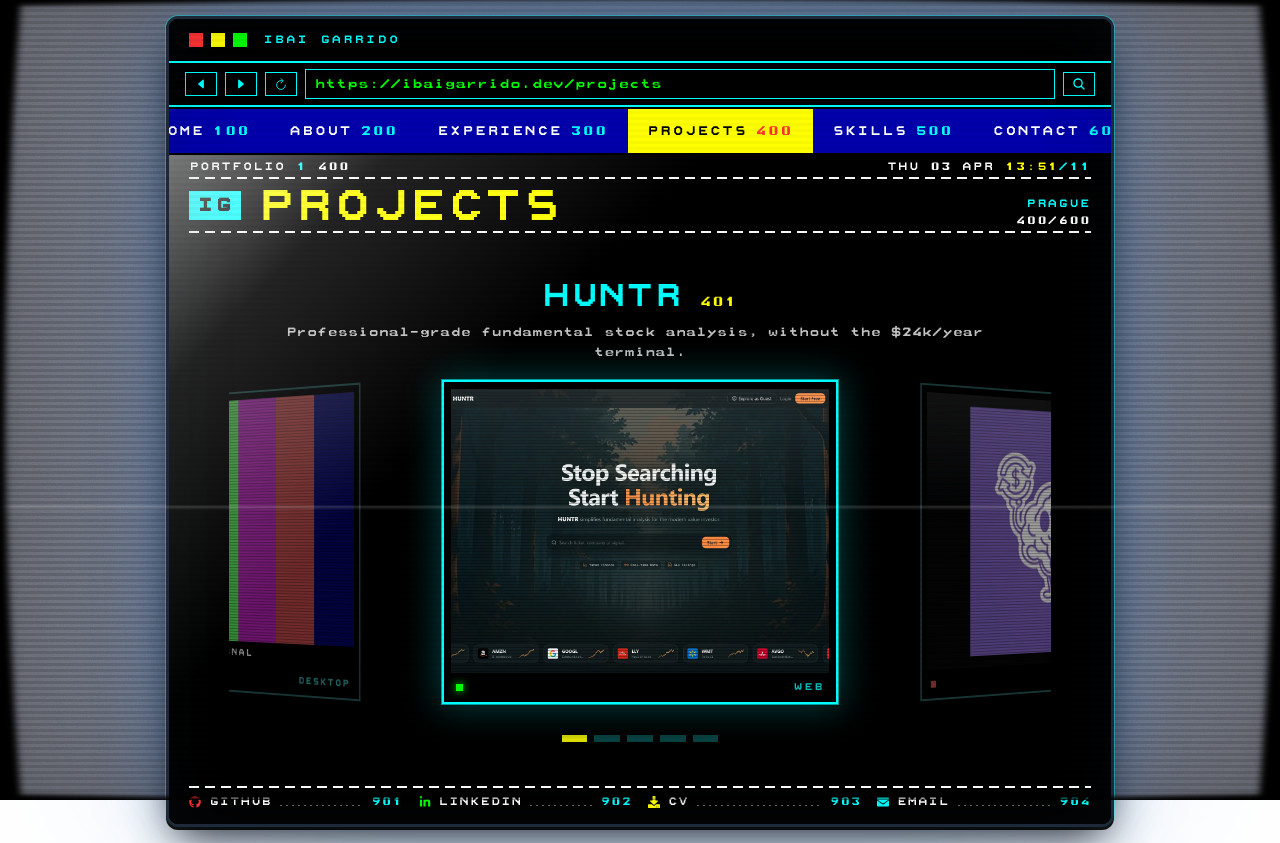
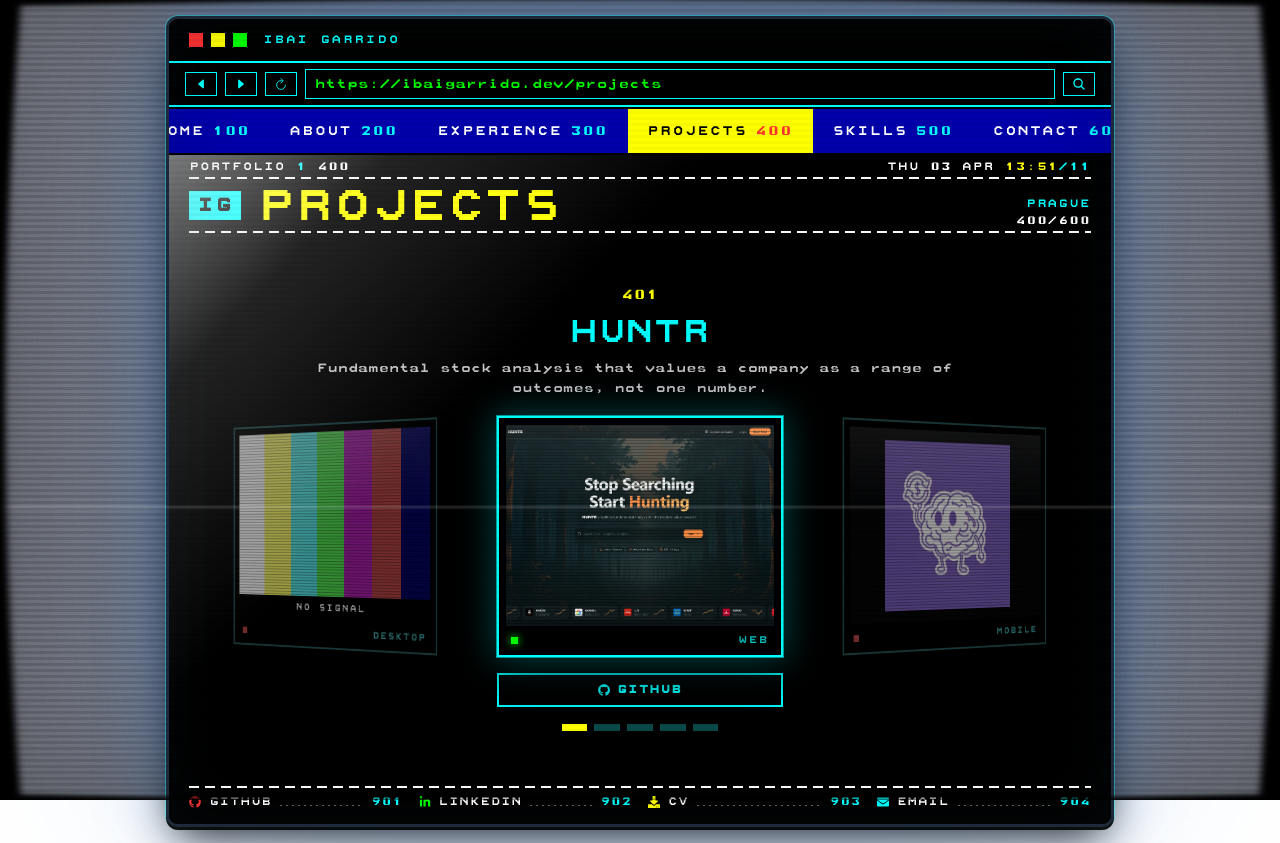
Before and after one commit to igarridosi/my-portfolio, a React (Vite) app: page /projects in a window 1280 px wide. Built offline with nearby package versions, Linux system fonts and the light colour scheme.

Commit message:
Update projects page

```diff
--- a/src/components/Projects/TvCarousel.tsx
+++ b/src/components/Projects/TvCarousel.tsx
@@ -1,4 +1,5 @@
 import { useCallback, useEffect, useRef, useState } from 'react';
+import { FaGithub } from 'react-icons/fa';
 import type { Project } from '../../data/projects';
 
 /* ---------------------------------------------------------------------------
@@ -266,10 +267,10 @@
             children against each other, and duplicates made it append a fresh
             title on every change instead of replacing the old one. */}
         <h1 key={'name-' + current.name} className="tv-marquee__name">
+          <span className="tv-marquee__page">{FIRST_PAGE + active}</span>
           <span className="tv-marquee__text">
             <PixelText text={current.name} step={26} />
           </span>
-          <span className="tv-marquee__page">{FIRST_PAGE + active}</span>
         </h1>
         <p key={'line-' + current.name} className="tv-marquee__line">
           <PixelText text={current.tagline} step={7} />
@@ -292,7 +293,10 @@
             if (offset > count / 2) offset -= count;
             if (offset < -count / 2) offset += count;
             const isOn = i === active;
-            const poster = project.gallery?.images[0];
+            const poster = project.poster ?? project.gallery?.images[0];
+            // Where the set leads once it is tuned in: the gallery if there is
+            // one, otherwise the live site.
+            const link = project.gallery ? undefined : project.demo ?? project.repo;
 
             return (
               <button
@@ -303,14 +307,17 @@
                 onClick={() => {
                   // A drag that happens to end on a set is not a click on it.
                   if (movedRef.current) return;
-                  if (isOn) onOpen(project);
-                  else setActive(i);
+                  if (!isOn) setActive(i);
+                  else if (project.gallery) onOpen(project);
+                  else if (link) window.open(link, '_blank', 'noopener,noreferrer');
                 }}
                 aria-label={
                   isOn
                     ? project.gallery
                       ? `Open the ${project.name} gallery`
-                      : project.name
+                      : link
+                        ? `Open ${project.name} in a new tab`
+                        : project.name
                     : `Show ${project.name}`
                 }
                 aria-current={isOn ? 'true' : undefined}
@@ -347,6 +354,21 @@
         </div>
       </div>
 
+      {/* The source, on a bar the width of the set. Every project has one,
+          which is more than can be said for demos and galleries. */}
+      <a
+        key={'repo-' + current.name}
+        className="tv-repo"
+        href={current.repo}
+        target="_blank"
+        rel="noopener noreferrer"
+        aria-label={`${current.name} source code on GitHub`}
+      >
+        <FaGithub aria-hidden="true" />
+        <span className="tv-repo__label">GitHub</span>
+        <span className="tv-repo__path">{current.repo.split('/').pop()}</span>
+      </a>
+
       {/* The one thing left that says how many there are and where you are. */}
       <div className="tv-dots" role="tablist" aria-label="Choose a project">
         {projects.map((project, i) => (
--- a/src/data/projects.ts
+++ b/src/data/projects.ts
@@ -34,8 +34,13 @@
   /** Where to get the built app, for projects that ship a binary rather than a URL */
   download?: string;
   /**
-   * Projects with a gallery render as large cards with a quick-look carousel.
-   * Projects without one render in the compact row underneath.
+   * The picture on the set's screen. Falls back to the first gallery slide,
+   * so this is only needed by projects that have a cover but no gallery.
+   */
+  poster?: string;
+  /**
+   * Projects with a gallery open into the lightbox. Projects without one show
+   * their poster on the set and hand the click on to the live demo instead.
    */
   gallery?: Gallery;
 }
@@ -43,9 +48,9 @@
 export const projects: Project[] = [
   {
     name: 'Huntr',
-    tagline: 'Professional-grade fundamental stock analysis, without the $24k/year terminal.',
+    tagline: 'Fundamental stock analysis that values a company as a range of outcomes, not one number.',
     description:
-      'Serious fundamental analysis sits behind terminals that cost $24k a year, so most retail investors value a company on gut feel. I built a DCF calculator driven by live sliders, backed by Monte Carlo simulations across thousands of scenarios, plus an Opportunity Radar for unusual volume and buyback activity and a visual earnings calendar. The heavy modelling runs in Python and PostgreSQL so the React client stays fast under load. The result: a valuation arrives as a probability range instead of one number, and it runs in production today.',
+      'A fundamental analysis platform for retail investors. It values a company with a DCF calculator driven by live sliders and a Monte Carlo simulation that turns a single target price into a probability range, then finds the next idea through an Opportunity Radar for unusual volume and buybacks, a visual earnings calendar and a portfolio view. React on the front, Python and PostgreSQL behind it, and it runs in production today.',
     stack: ['TypeScript', 'React', 'Python', 'PostgreSQL'],
     category: 'Web',
     repo: 'https://github.com/igarridosi/Huntr',
@@ -95,6 +100,7 @@
     category: 'Web',
     repo: 'https://github.com/igarridosi/Waveter_RadioExplorer',
     demo: 'https://waveter.netlify.app/',
+    poster: '/img/projects/waveter.webp',
   },
   {
     name: 'Open Workout Spots',
@@ -105,6 +111,7 @@
     category: 'Backend',
     repo: 'https://github.com/igarridosi/OWS',
     demo: 'https://openworkoutspots.netlify.app/',
+    poster: '/img/projects/open-workout-spots.webp',
   },
   {
     name: 'The Mole Game',
--- a/src/index.css
+++ b/src/index.css
@@ -801,9 +801,15 @@
    is why it reads as a shelf rather than as a row of shrinking cards.
    --------------------------------------------------------------------------- */
 .tv-carousel {
-  /* As large as the fixed page height allows. Everything else in this section
-     has been trimmed to the bone to pay for it. */
-  --tv-w: clamp(190px, 31vw, 440px);
+  /* As large as the page allows, in both directions. The width term is the
+     obvious one; the height term is the page's own fixed height (the
+     `.content-height` formula, less its padding) with everything that is not
+     the shelf taken off - title block, source bar, dots and the gaps between
+     them come to about 250px - divided by the set's height-to-width ratio.
+     Without it the stage, being a flex item, was quietly squeezed to fit and
+     the sets spilled out of it over the bar below. */
+  --tv-room: calc(max(clamp(300px, 100vh - 330px, 780px), 32.6vh + 268px) - 290px);
+  --tv-w: clamp(190px, min(31vw, var(--tv-room) / 0.835), 440px);
   --tv-step: 30deg;
   /* The distance between two sets is the chord 2R*sin(step/2), which at this
      radius is about 1.19 of a set: a fifth of a set of clear air between each
@@ -832,9 +838,13 @@
 
 /* --- the title above the shelf ------------------------------------------- */
 
-/* The title block stands apart from the shelf rather than crowding it: the
-   gap above comes from the carousel's own spacing, and this adds the rest. */
+/* The title block is a box of fixed height, whatever it holds. It is remounted
+   on every change, and while one tagline ran to two lines and the next to
+   one, the shelf below it moved by half a line each time the set changed -
+   a step in the middle of the turn. Room for the longest case is reserved
+   here instead, so the shelf never learns what the title says. */
 .tv-marquee {
+  flex: none;
   text-align: center;
   max-width: 62ch;
   padding: 0 1rem;
@@ -848,17 +858,21 @@
   text-transform: uppercase;
   color: #0ff;
   display: flex;
-  align-items: baseline;
-  justify-content: center;
-  gap: 0.5em;
+  flex-direction: column;
+  align-items: center;
+  gap: 0.3em;
+  white-space: nowrap;
 }
 
 .tv-marquee__text {
   display: inline-block;
+  height: 1.05em;
 }
 
+/* The page number sits over the title, as the number sat over a page. */
 .tv-marquee__page {
   font-size: 0.42em;
+  line-height: 1;
   color: #ff0;
   font-variant-numeric: tabular-nums;
 }
@@ -866,6 +880,8 @@
 .tv-marquee__line {
   font-size: clamp(0.7rem, 1.05vw, 0.85rem);
   line-height: 1.5;
+  /* Two lines, always, whether the tagline needs them or not. */
+  min-height: 3em;
   color: #fff;
   opacity: 0.78;
   margin-top: 0.5rem;
@@ -902,9 +918,11 @@
   position: relative;
   width: 100%;
   /* Exactly the set's own height: a 4:3 tube plus its padding and plinth come
-     to 0.86 of the width. Measured, and not a number to trim when this section
-     needs to lose a few pixels - the sets would be cut off. */
-  height: calc(var(--tv-w) * 0.86);
+     to 0.835 of the width. Measured, and not a number to trim when this section
+     needs to lose a few pixels - the sets would be cut off. Nor may flex trim
+     it: the sets are positioned absolutely and would simply hang out. */
+  height: calc(var(--tv-w) * 0.835);
+  flex: none;
   perspective: 1400px;
   perspective-origin: 50% 48%;
   outline: none;
@@ -1077,6 +1095,66 @@
   padding: 4px 0;
 }
 
+/* --- the source, under the shelf ----------------------------------------- */
+
+/* A bar as wide as the set above it: the one control on the page, styled as
+   a fastext key rather than a web button. */
+.tv-repo {
+  display: flex;
+  align-items: center;
+  justify-content: center;
+  gap: 0.6em;
+  width: var(--tv-w);
+  max-width: 100%;
+  /* Measured so that the repo path can be dropped when the bar is too narrow
+     to hold it, rather than shown cut off. */
+  container-type: inline-size;
+  padding: 0.5em 1em;
+  font-family: var(--font-mono);
+  font-size: clamp(0.66rem, 0.95vw, 0.8rem);
+  letter-spacing: 0.14em;
+  text-transform: uppercase;
+  color: #0ff;
+  background: #000;
+  border: 2px solid #0ff;
+  text-decoration: none;
+  transition:
+    background 120ms linear,
+    color 120ms linear;
+}
+
+/* Pressed, it goes yellow on black: the fastext convention for the key you
+   are on. Cyan on cyan-black left the text swimming in the same colour. */
+.tv-repo:hover,
+.tv-repo:focus-visible {
+  background: #ff0;
+  border-color: #ff0;
+  color: #000;
+  outline: none;
+}
+
+.tv-repo:hover .tv-repo__path,
+.tv-repo:focus-visible .tv-repo__path {
+  opacity: 1;
+}
+
+.tv-repo__label {
+  font-weight: 700;
+}
+
+.tv-repo__path {
+  opacity: 0.7;
+  text-transform: none;
+  letter-spacing: 0.04em;
+  white-space: nowrap;
+}
+
+@container (max-width: 380px) {
+  .tv-repo__path {
+    display: none;
+  }
+}
+
 /* --- controls ------------------------------------------------------------- */
 
 .tv-dots {
```
Also changed, not shown: public/img/projects/open-workout-spots.webp (added), public/img/projects/waveter.webp (added).
